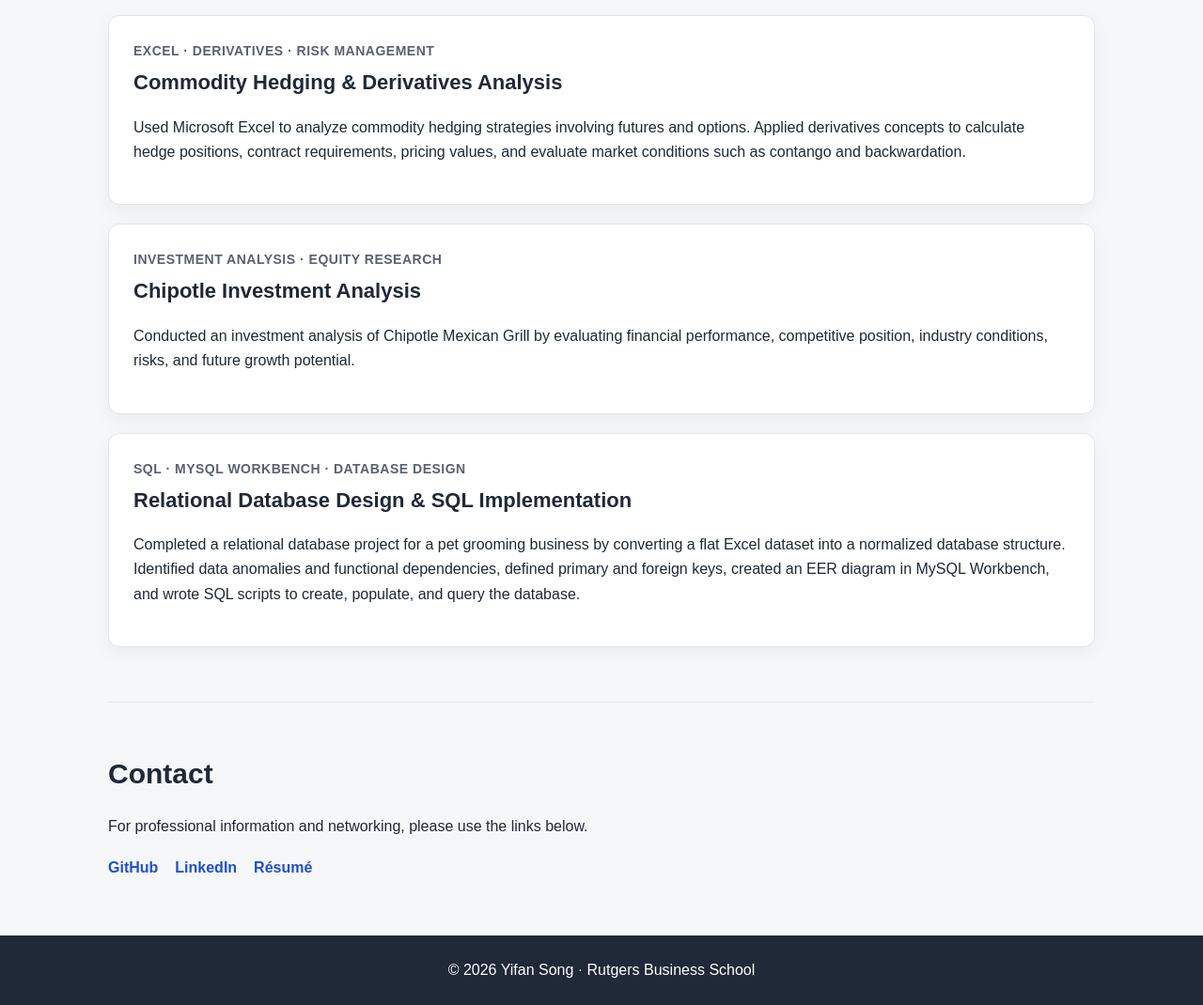
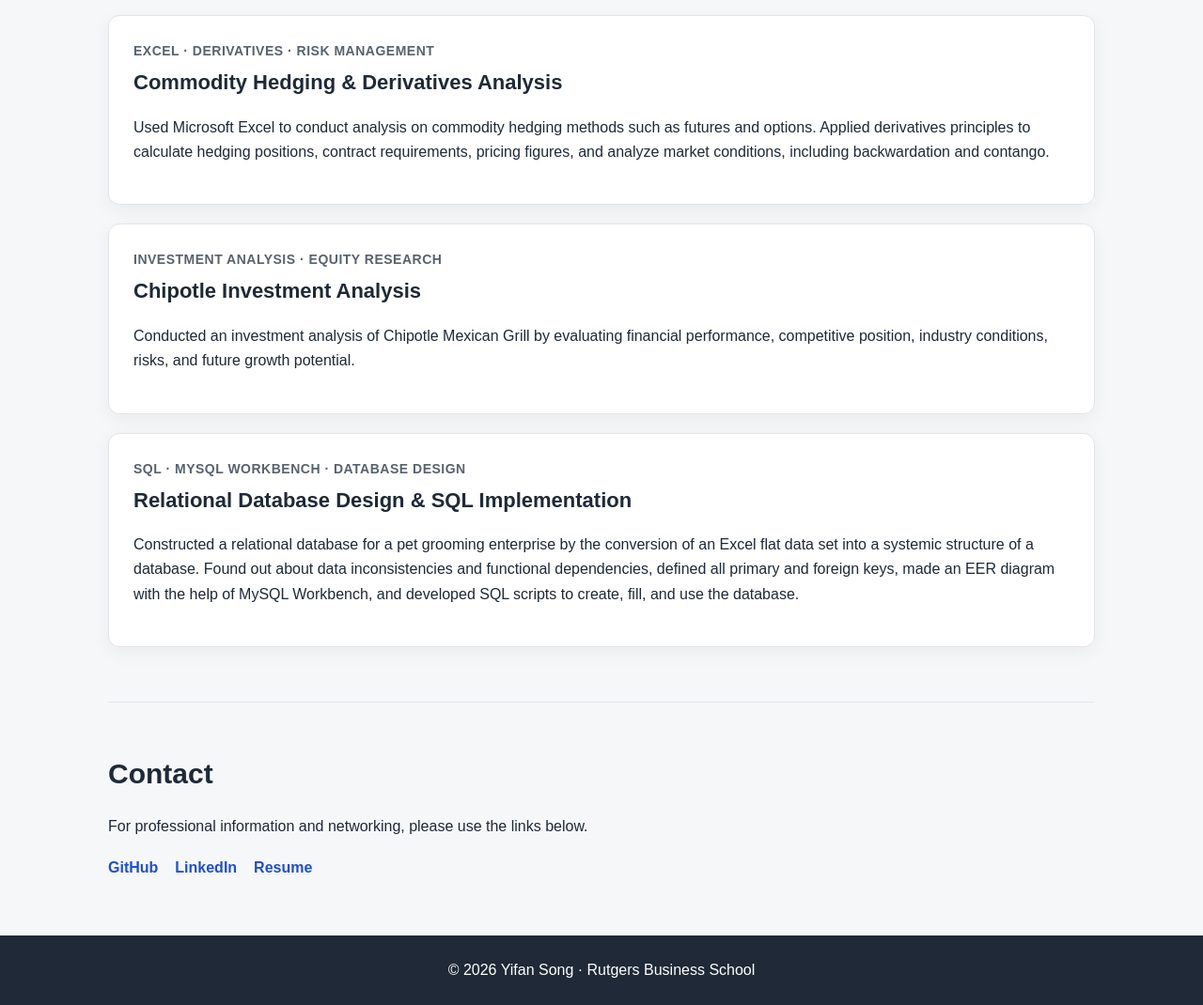
Before and after one commit to YifanEthanSong/YifanEthanSong.github.io, a plain HTML site: page index.html in a window 1280 px wide. Shown: the part 1260-2330 px from the top of the page at 94% size. Drawn offline with Linux system fonts and the light colour scheme.

Commit message:
Add files via upload

```diff
--- a/index.html
+++ b/index.html
@@ -69,10 +69,6 @@
                 <span>SQL</span>
                 <span>MySQL Workbench</span>
                 <span>Database Design</span>
-                <span>Bloomberg</span>
-                <span>Capital IQ</span>
-                <span>FactSet</span>
-                <span>Refinitiv</span>
             </div>
         </section>
 
@@ -88,10 +84,9 @@
                 <p class="project-tag">Excel · Derivatives · Risk Management</p>
                 <h3>Commodity Hedging &amp; Derivatives Analysis</h3>
                 <p>
-                    Used Microsoft Excel to analyze commodity hedging strategies involving futures
-                    and options. Applied derivatives concepts to calculate hedge positions, contract
-                    requirements, pricing values, and evaluate market conditions such as contango
-                    and backwardation.
+                    Used Microsoft Excel to conduct analysis on commodity hedging methods such as futures and options.
+                    Applied derivatives principles to calculate hedging positions, contract requirements,
+                    pricing figures, and analyze market conditions, including backwardation and contango.
                 </p>
             </article>
 
@@ -109,10 +104,11 @@
                 <p class="project-tag">SQL · MySQL Workbench · Database Design</p>
                 <h3>Relational Database Design &amp; SQL Implementation</h3>
                 <p>
-                    Completed a relational database project for a pet grooming business by converting
-                    a flat Excel dataset into a normalized database structure. Identified data anomalies
-                    and functional dependencies, defined primary and foreign keys, created an EER diagram
-                    in MySQL Workbench, and wrote SQL scripts to create, populate, and query the database.
+                    Constructed a relational database for a pet grooming enterprise by the conversion
+                    of an Excel flat data set into a systemic structure of a database. Found out about
+                    data inconsistencies and functional dependencies, defined all primary and foreign
+                    keys, made an EER diagram with the help of MySQL Workbench, and developed SQL
+                    scripts to create, fill, and use the database.
                 </p>
             </article>
         </section>
@@ -123,7 +119,7 @@
             <div class="contact-links">
                 <a href="https://github.com/YifanEthanSong" target="_blank" rel="noopener noreferrer">GitHub</a>
                 <a href="https://www.linkedin.com/in/yifan-song-816519311" target="_blank" rel="noopener noreferrer">LinkedIn</a>
-                <a href="Yifan_Song_Resume_Public.pdf" target="_blank" rel="noopener noreferrer">Résumé</a>
+                <a href="Yifan_Song_Resume_Public.pdf" target="_blank" rel="noopener noreferrer">Resume</a>
             </div>
         </section>
     </main>
```
Also changed, not shown: 2 other files.
